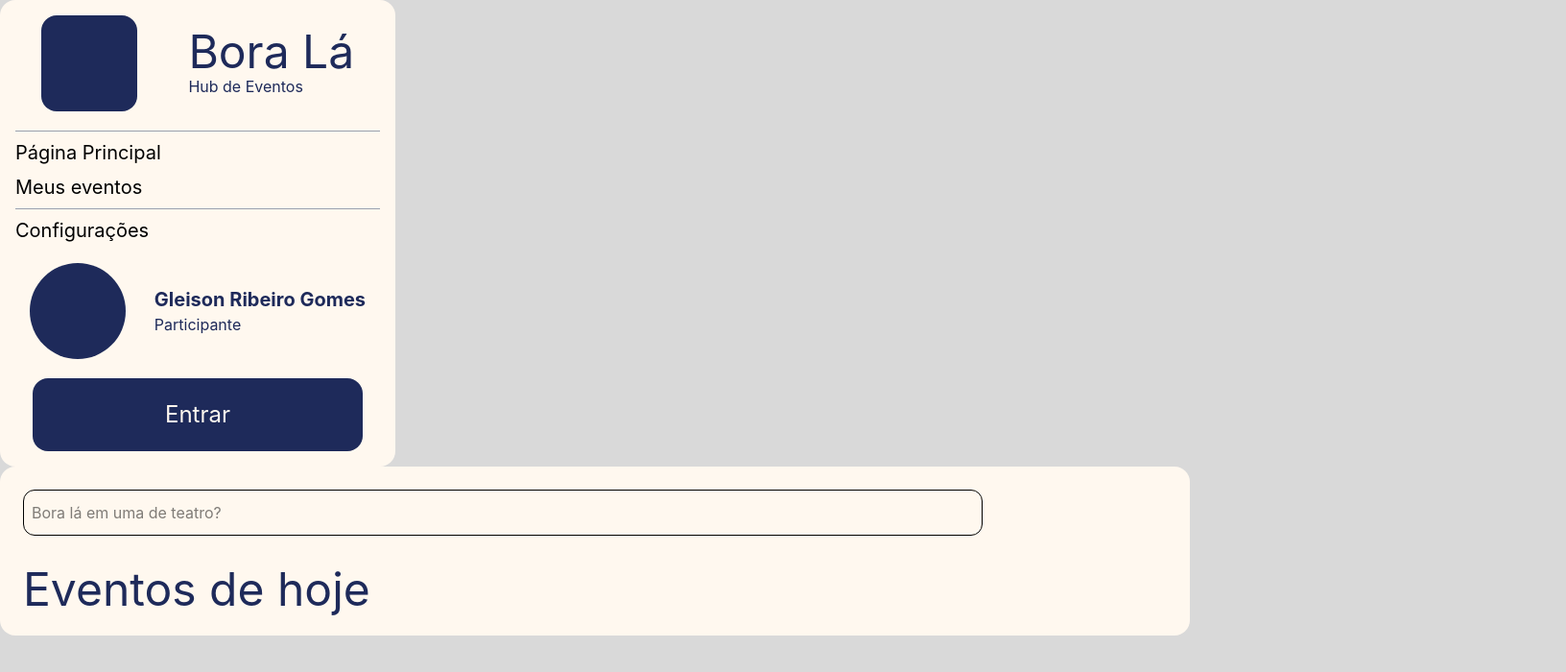
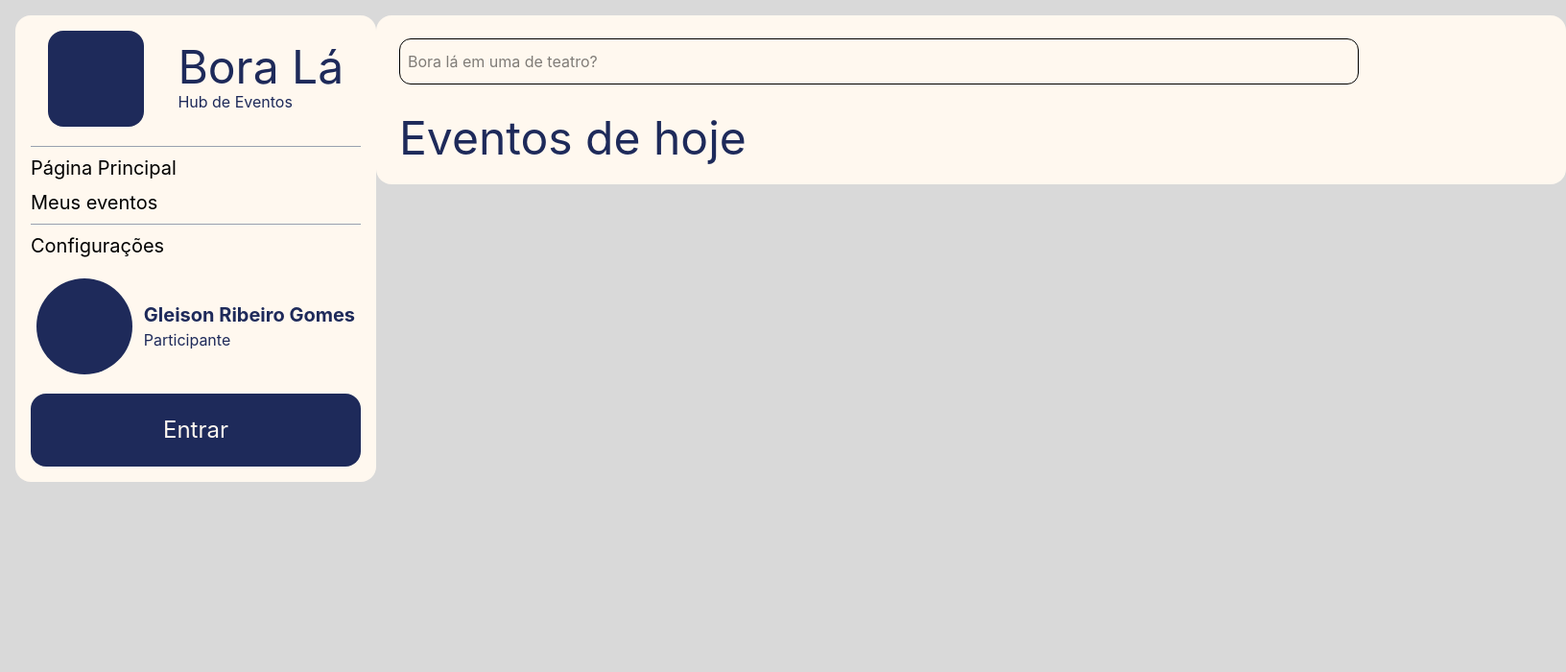
Before and after one commit to Gleison-dev/boraLaFrontEnd, a React (Vite) app: page / in a window 1280 px wide. Shown: the top 700 px of the page at 96% size, 1632 px wide, since content can reach past the window. Built offline with nearby package versions, Linux system fonts and the light colour scheme.

Commit message:
feat: Styles of body

```diff
--- a/src/App.jsx
+++ b/src/App.jsx
@@ -5,7 +5,7 @@ import Home from "./pages/Home/home";
 export default function App() {
   return (
     <>
-      <div>
+      <div className="flex justify-around p-4">
         <Header />
         <main>
           <Routes>
```
